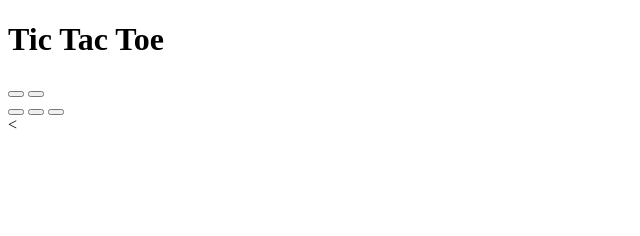
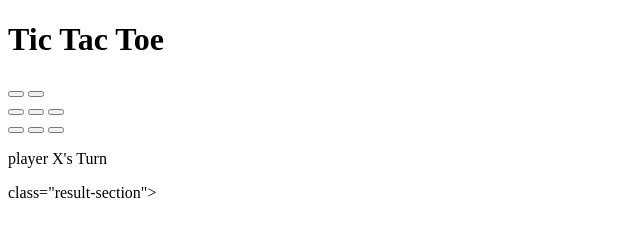
Before and after one commit to iamneo-production/ffeaeceafb304676720efdcbcabeone, a website: page public/index.html in a window 1280 px wide. Shown: the whole page, without its empty margins (0-640 px from the left). Drawn offline with Linux system fonts and the light colour scheme.

Commit message:
Backup Commit

```diff
--- a/public/index.html
+++ b/public/index.html
@@ -18,13 +18,19 @@
            <button class="btn"></button>
       </div>
       <div class="row">
-        <button class="btn"></button>
-        <button class="btn"></button>
-        <button class="btn"></button>
+           <button class="btn"></button>
+           <button class="btn"></button>
+           <button class="btn"></button>
       </div>
       <div class="row">
-        <
+           <button class="btn"></button>
+           <button class="btn"></button>
+           <button class="btn"></button>
       </div>
-    </div>
+      <div class="result-container">
+           <p class="result-text">player X's Turn</p>
+      </div>
+    </div> class="result-section">
+
  </body>
 </html>
```
